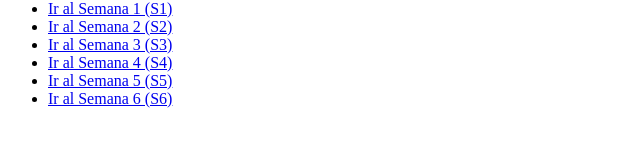
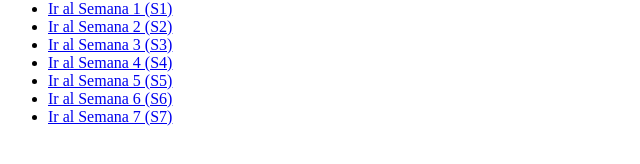
Before and after one commit to BarreraJhersy/ANIMACIONES-CSS, a plain HTML site: page index.html in a window 1280 px wide. Shown: the part 114-278 px from the top of the page, without its empty margins (0-640 px from the left). Drawn offline with Linux system fonts and the light colour scheme.

Commit message:
Update index.html

```diff
--- a/index.html
+++ b/index.html
@@ -16,6 +16,7 @@
         <li><a href="SEMANA4/">Ir al Semana 4 (S4)</a></li>
         <li><a href="SEMANA5/">Ir al Semana 5 (S5)</a></li>
         <li><a href="SEMANA6/">Ir al Semana 6 (S6)</a></li>
+        <li><a href="SEMANA7/">Ir al Semana 7 (S7)</a></li>
     </ul>
 </body>
 </html>
```
